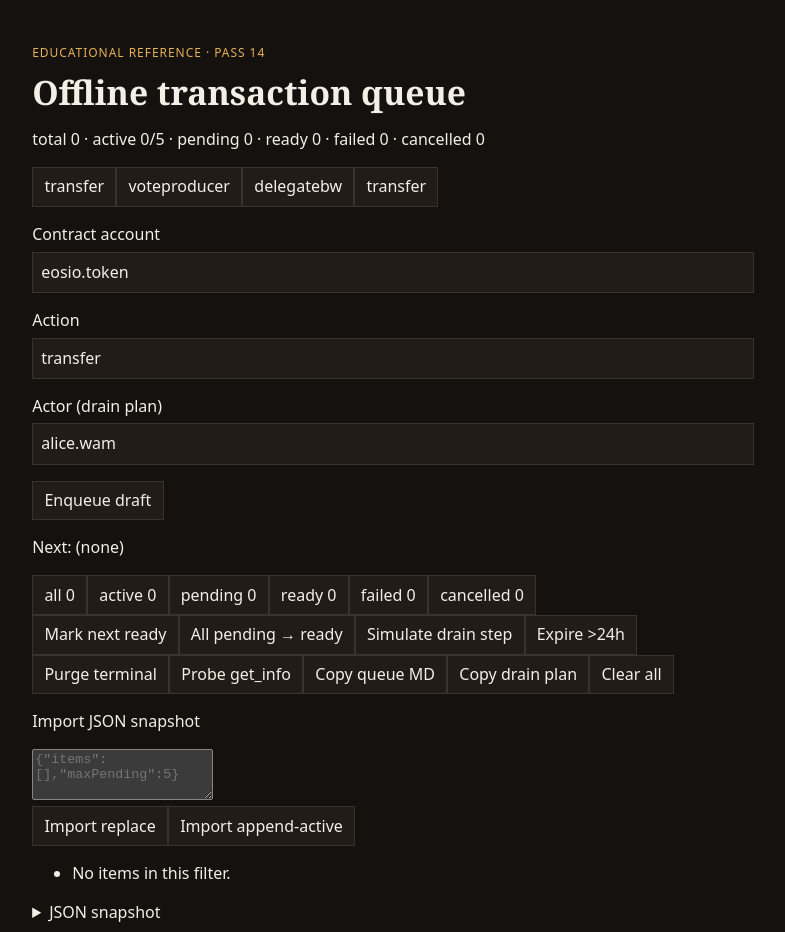
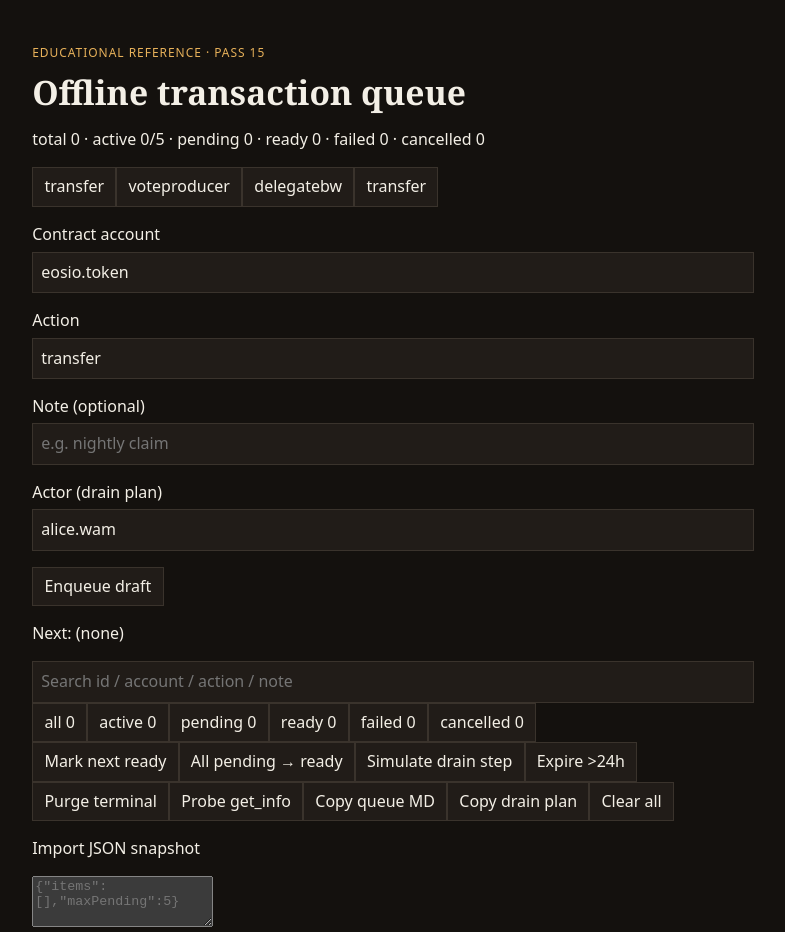
Before and after one commit to pixel-journey/wax-offline-transaction-queue, a Next.js app: page / in a window 1280 px wide. Shown: the top 932 px of the page, without its empty margins (247-1032 px from the left). Built offline with nearby package versions, Linux system fonts and the light colour scheme.

Commit message:
Pass 15: notes + text search

```diff
--- a/src/Demo.tsx
+++ b/src/Demo.tsx
@@ -4,6 +4,7 @@ import { useEffect, useMemo, useState } from "react";
 import { RelatedBlueprints } from "./RelatedBlueprints";
 import { probeChainHead } from "./connectivity";
 import { importQueueJson } from "./importQueue";
+import { searchItems, setItemNote } from "./notes";
 import {
   conflictHints,
   emptyQueue,
@@ -43,9 +44,11 @@ export function Demo() {
   const [state, setState] = useState<QueueState>(() => emptyQueue());
   const [account, setAccount] = useState("eosio.token");
   const [name, setName] = useState("transfer");
+  const [note, setNote] = useState("");
   const [actor, setActor] = useState("alice.wam");
   const [importText, setImportText] = useState("");
   const [filter, setFilter] = useState<Filter>("all");
+  const [query, setQuery] = useState("");
   const [message, setMessage] = useState<string | null>(null);
   const [hydrated, setHydrated] = useState(false);
   const [probing, setProbing] = useState(false);
@@ -62,26 +65,34 @@ export function Demo() {
   const next = useMemo(() => peekNext(state), [state]);
   const hints = useMemo(() => conflictHints(state), [state]);
   const counts = useMemo(() => countByStatus(state), [state]);
-  const visible = useMemo(() => filterByStatus(state, filter), [state, filter]);
+  const visible = useMemo(() => {
+    const filtered = filterByStatus(state, filter);
+    return searchItems(filtered, query);
+  }, [state, filter, query]);
   const expiredCount = useMemo(
     () => listExpired(state, DEFAULT_TTL_MS).length,
     [state]
   );
 
-  const applyState = (nextState: QueueState, note: string) => {
+  const applyState = (nextState: QueueState, msg: string) => {
     setState(nextState);
     const saved = saveQueueToLocalStorage(nextState);
     setMessage(
-      saved.ok ? note : `${note} · storage: ${saved.reason ?? "failed"}`
+      saved.ok ? msg : `${msg} · storage: ${saved.reason ?? "failed"}`
     );
   };
 
   const push = () => {
-    const r = enqueueItem(state, { account: account.trim(), name: name.trim() });
+    const r = enqueueItem(state, {
+      account: account.trim(),
+      name: name.trim(),
+      note: note.trim() || undefined,
+    });
     if (!r.ok) {
       setMessage(r.reason);
       return;
     }
+    setNote("");
     applyState(r.state, `Queued ${r.item.account}::${r.item.name}`);
   };
 
@@ -97,7 +108,7 @@ export function Demo() {
   return (
     <main className="wrap space-y-6 max-w-xl mx-auto p-6 text-white">
       <p className="kicker text-xs uppercase tracking-widest text-emerald-400/80">
-        Educational reference · Pass 14
+        Educational reference · Pass 15
       </p>
       <h1 className="text-2xl font-bold text-emerald-400">Offline transaction queue</h1>
       <p className="text-xs opacity-50 font-mono">{summaryLine(state)}</p>
@@ -135,6 +146,16 @@ export function Demo() {
           />
         </label>
         <label className="block text-xs opacity-70">
+          Note (optional)
+          <input
+            value={note}
+            onChange={(e) => setNote(e.target.value)}
+            maxLength={200}
+            className="mt-1 w-full rounded-lg border border-white/15 bg-black/50 px-3 py-2 text-sm"
+            placeholder="e.g. nightly claim"
+          />
+        </label>
+        <label className="block text-xs opacity-70">
           Actor (drain plan)
           <input
             value={actor}
@@ -166,6 +187,12 @@ export function Demo() {
             <span className="text-xs opacity-40 ml-2">hydrating…</span>
           )}
         </p>
+        <input
+          value={query}
+          onChange={(e) => setQuery(e.target.value)}
+          placeholder="Search id / account / action / note"
+          className="w-full rounded-lg border border-white/15 bg-black/50 px-3 py-2 text-xs font-mono"
+        />
         <div className="flex flex-wrap gap-1 text-[10px]">
           {(["all", "active", "pending", "ready", "failed", "cancelled"] as Filter[]).map(
             (f) => (
@@ -332,13 +359,17 @@ export function Demo() {
         {visible.map((item) => (
           <li
             key={item.id}
-            className="rounded-xl border border-white/10 px-3 py-2 flex justify-between gap-2"
+            className="rounded-xl border border-white/10 px-3 py-2 space-y-1"
           >
+            <div className="flex justify-between gap-2">
               <span>
                 <span className="font-mono text-xs opacity-50">{item.id}</span>
                 <span className="block font-mono text-emerald-300/90">
                   {item.account}::{item.name}
                 </span>
+                {item.note && (
+                  <span className="block text-[11px] opacity-60">{item.note}</span>
+                )}
               </span>
               <span className="flex flex-col items-end gap-1">
                 <span className="text-xs opacity-70">{item.status}</span>
@@ -370,6 +401,22 @@ export function Demo() {
                       type="button"
                       className="underline opacity-60"
                       onClick={() => {
+                        const nextNote = window.prompt(
+                          "Note (max 200)",
+                          item.note ?? ""
+                        );
+                        if (nextNote == null) return;
+                        const r = setItemNote(state, item.id, nextNote);
+                        if (r.ok) applyState(r.state, "Note updated");
+                        else setMessage(r.reason);
+                      }}
+                    >
+                      note
+                    </button>
+                    <button
+                      type="button"
+                      className="underline opacity-60"
+                      onClick={() => {
                         const r = setItemStatus(state, item.id, "cancelled");
                         if (r.ok) applyState(r.state, `Cancelled ${item.id}`);
                       }}
@@ -379,10 +426,11 @@ export function Demo() {
                   </span>
                 )}
               </span>
+            </div>
           </li>
         ))}
         {visible.length === 0 && (
-          <li className="text-xs opacity-50">No items in this filter.</li>
+          <li className="text-xs opacity-50">No items in this filter/search.</li>
         )}
       </ul>
 
--- /dev/null
+++ b/src/notes.ts
@@ -0,0 +1,32 @@
+import type { QueueItem, QueueState } from "./types";
+
+export function setItemNote(
+  state: QueueState,
+  id: string,
+  note: string
+): { ok: false; reason: string } | { ok: true; state: QueueState } {
+  const idx = state.items.findIndex((i) => i.id === id);
+  if (idx < 0) return { ok: false, reason: "item not found" };
+  const items = state.items.slice();
+  const trimmed = note.trim();
+  items[idx] = {
+    ...items[idx],
+    note: trimmed.length ? trimmed.slice(0, 200) : undefined,
+  };
+  return { ok: true, state: { ...state, items } };
+}
+
+/** Case-insensitive match on id, account, name, note. */
+export function searchItems(
+  items: readonly QueueItem[],
+  query: string
+): QueueItem[] {
+  const q = query.trim().toLowerCase();
+  if (!q) return [...items];
+  return items.filter((i) => {
+    const hay = [i.id, i.account, i.name, i.note ?? "", i.status]
+      .join(" ")
+      .toLowerCase();
+    return hay.includes(q);
+  });
+}
```
Also changed, not shown: 2 other files (tests, documents, lock files or other folders). Lines whose indentation alone changed are shown as unchanged.
